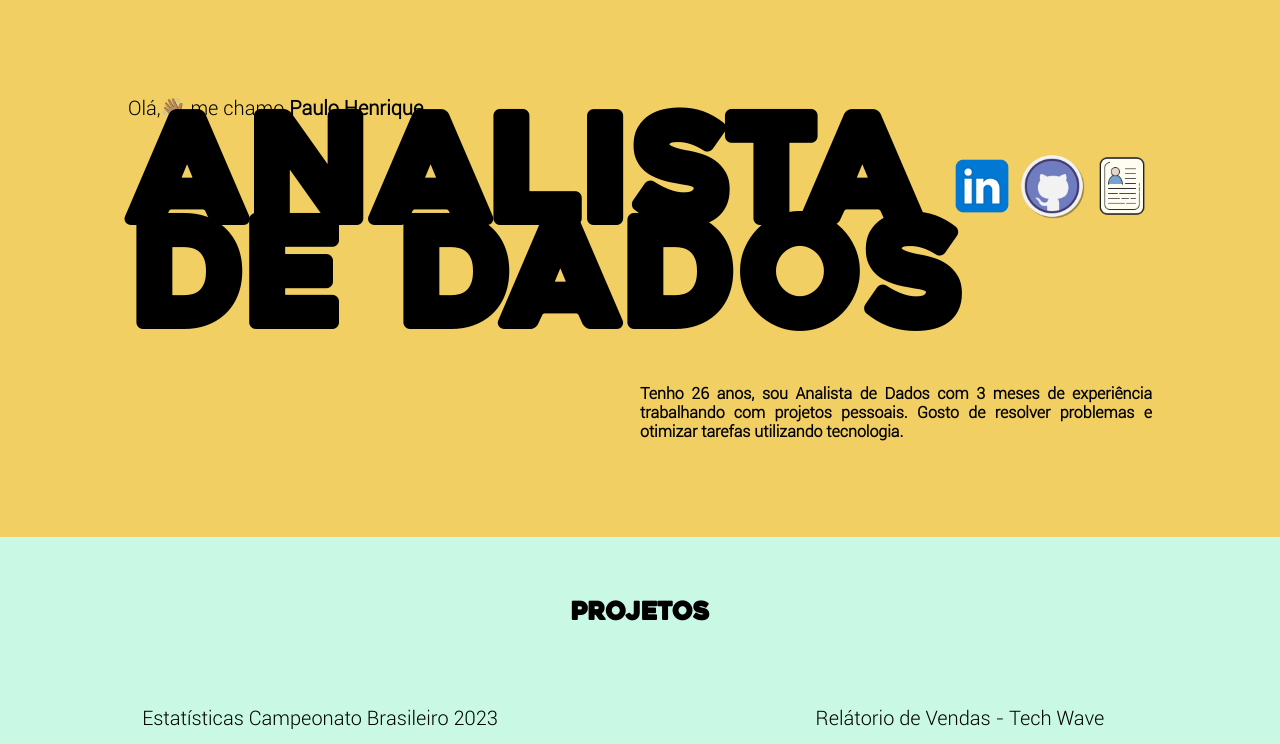
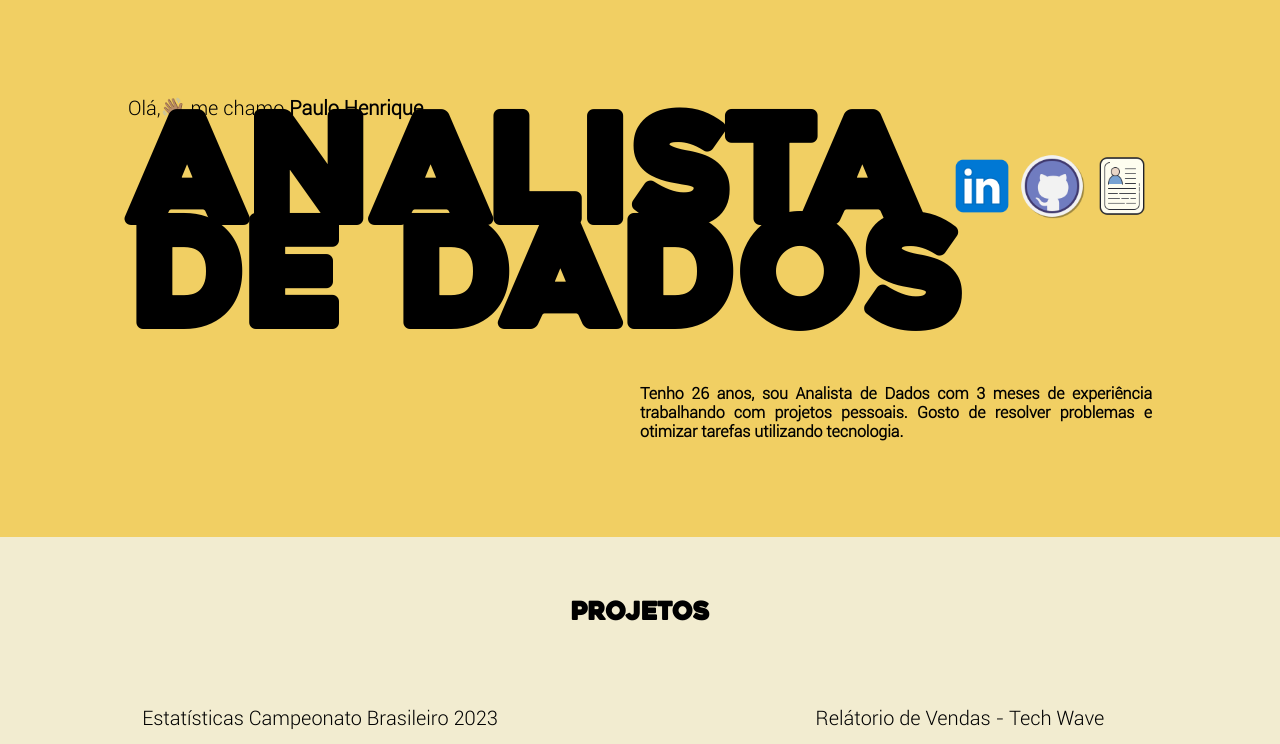
Before and after one commit to HenriqueCorsi/Portfolio, a React (Vite) app: page / in a window 1280 px wide. Shown: the top 744 px of the page. Built offline with nearby package versions, Linux system fonts and the light colour scheme.

Commit message:
Update App.css

```diff
--- a/src/App.css
+++ b/src/App.css
@@ -5,5 +5,5 @@
 }
 
 body{
-  background-color: #C9F9E5;
+  background-color:#F2ECD0;
 }
```
